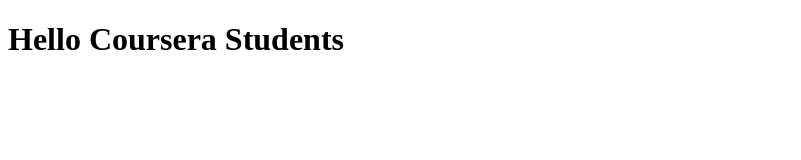
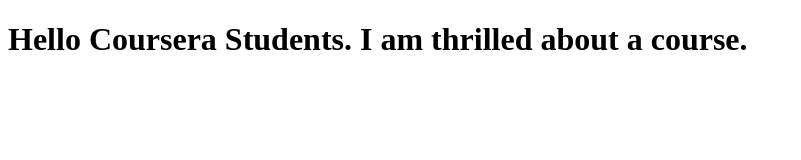
Before and after one commit to lukavujovic/coursera-test, a plain HTML site: page index.html in a window 1280 px wide. Shown: the whole page, without its empty margins (0-801 px from the left). Drawn offline with Linux system fonts and the light colour scheme.

Commit message:
New version of web file

```diff
--- a/index.html
+++ b/index.html
@@ -4,6 +4,6 @@
 <title>Hello Coursera</title>
 </head>
 <body>
-<h1>Hello Coursera Students</h1>
+<h1>Hello Coursera Students. I am thrilled about a course.</h1>
 </body>
 </html>
```
